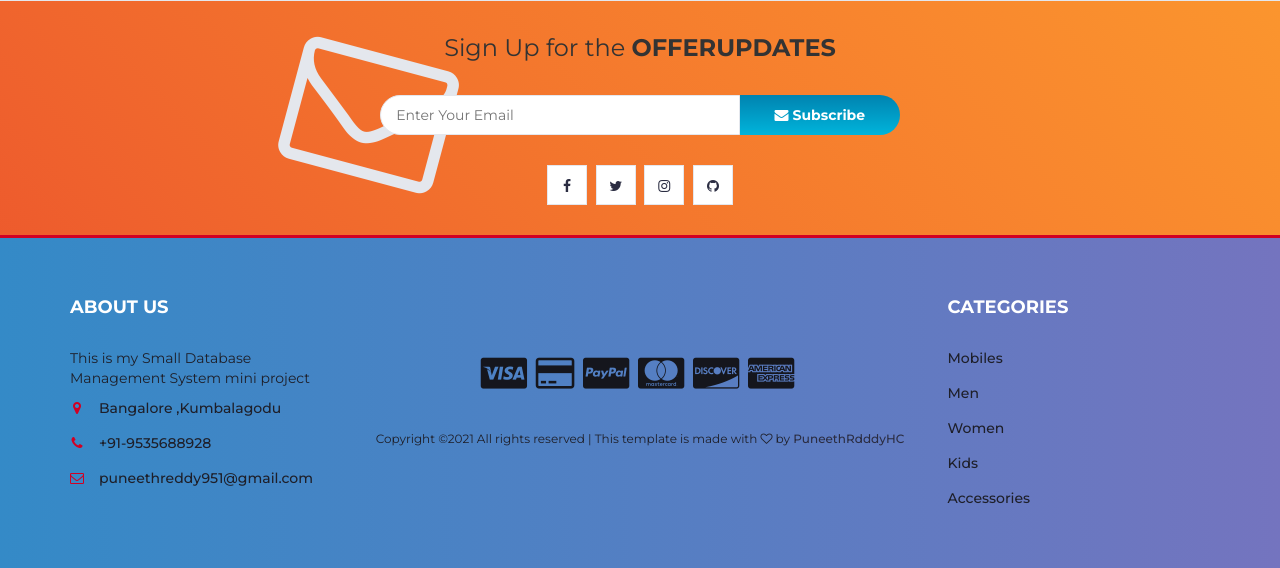
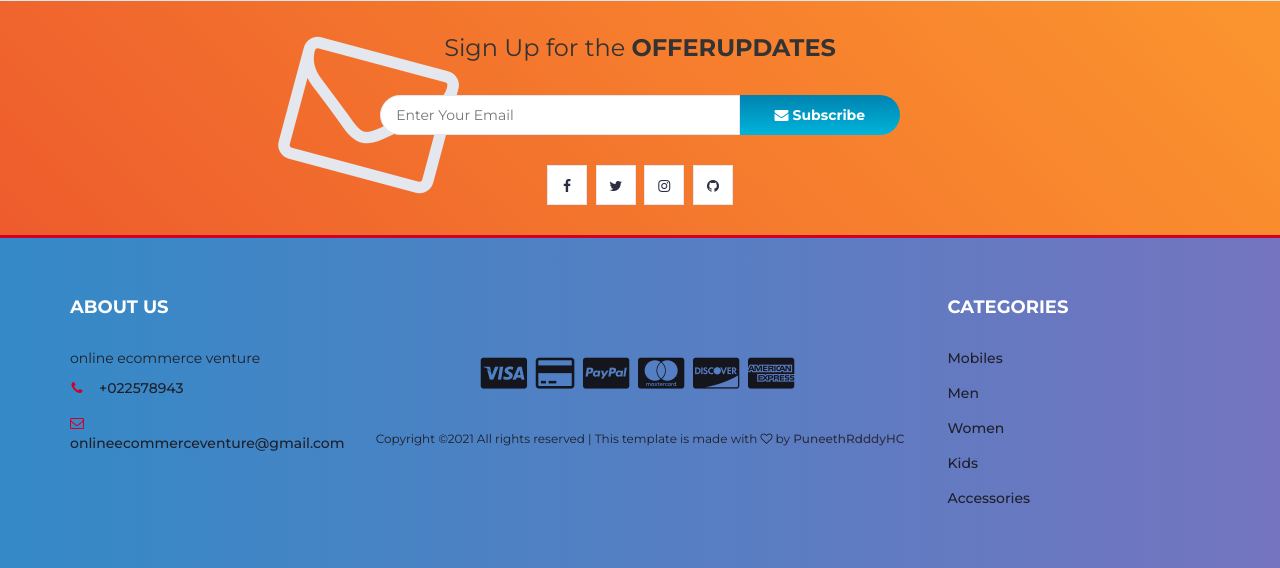
Before and after one commit to divya-kalwani/online-shoppi, a PHP site: page /myfiles/cart.php in a window 1280 px wide. Shown: the part 505-1073 px from the top of the page. Run offline with PHP 8.4, Linux system fonts and the light colour scheme; data comes from the database, SQL or seed files in the repository; some libraries are stand-ins or nearby versions.

Commit message:
Update footer.php

```diff
--- a/footer.php
+++ b/footer.php
@@ -8,11 +8,11 @@
 						<div class="col-md-3 col-xs-6">
 							<div class="footer">
 								<h3 class="footer-title">About Us</h3>
-								<p>This is my Small Database Management System mini project</p>
+								<p>online ecommerce venture</p>
 								<ul class="footer-links">
-									<li><a href="#"><i class="fa fa-map-marker"></i>Bangalore ,Kumbalagodu</a></li>
-									<li><a href="#"><i class="fa fa-phone"></i>+91-9535688928</a></li>
-									<li><a href="#"><i class="fa fa-envelope-o"></i>puneethreddy951@gmail.com</a></li>
+
+									<li><a href="#"><i class="fa fa-phone"></i>+022578943</a></li>
+									<li><a href="#"><i class="fa fa-envelope-o"></i>onlineecommerceventure@gmail.com</a></li>
 								</ul>
 							</div>
 						</div>
```
